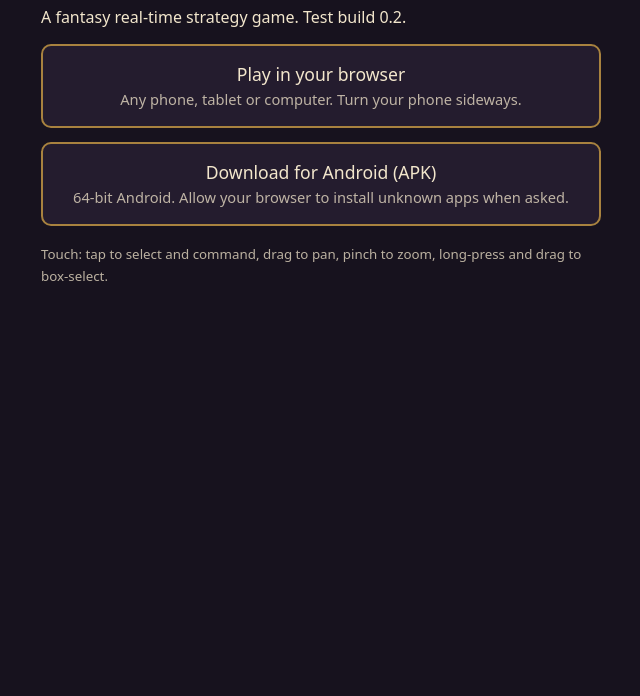
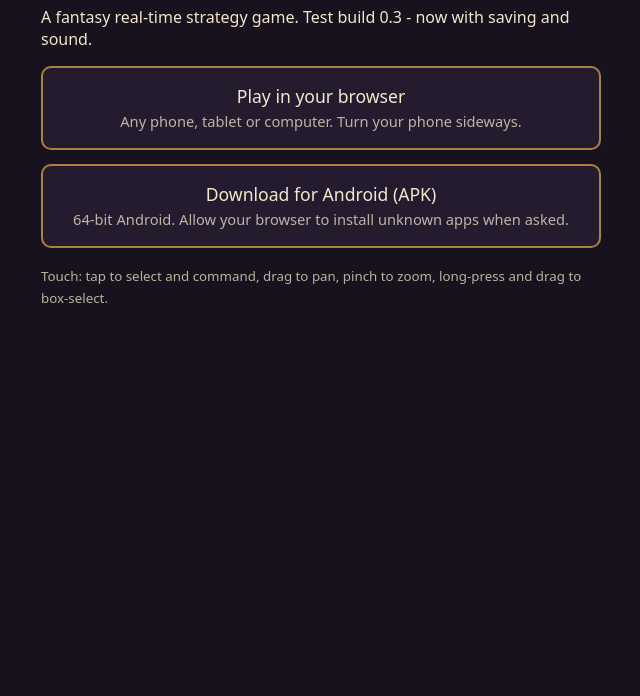
Before and after one commit to Wut-Lab/Ley-Realms-RTS, a plain HTML site: page download.html in a window 1280 px wide. Shown: the part 104-800 px from the top of the page, without its empty margins (319-959 px from the left). Drawn offline with Linux system fonts and the light colour scheme.

Commit message:
Ley Realms 0.3 test builds: save/load and sound
Built from add-game@44c4cf2.

Co-Authored-By: Claude Opus 5.5 <noreply@anthropic.com>
Claude-Session: https://claude.ai/code/session_013BExePrT3fkgkAfAkmsoAR

```diff
--- a/download.html
+++ b/download.html
@@ -10,7 +10,7 @@ a.btn{display:block;margin:14px 0;padding:16px;border-radius:10px;background:var
 small{opacity:.75}
 </style></head><body><main>
 <h1>LEY REALMS</h1>
-<p>A fantasy real-time strategy game. Test build 0.2.</p>
+<p>A fantasy real-time strategy game. Test build 0.3 - now with saving and sound.</p>
 <a class="btn" href="index.html">Play in your browser<br><small>Any phone, tablet or computer. Turn your phone sideways.</small></a>
 <a class="btn" href="LeyRealms-android.apk" download>Download for Android (APK)<br><small>64-bit Android. Allow your browser to install unknown apps when asked.</small></a>
 <p><small>Touch: tap to select and command, drag to pan, pinch to zoom, long-press and drag to box-select.</small></p>
```
Also changed, not shown: index.html (+1 -1 lines), 5 other files.
